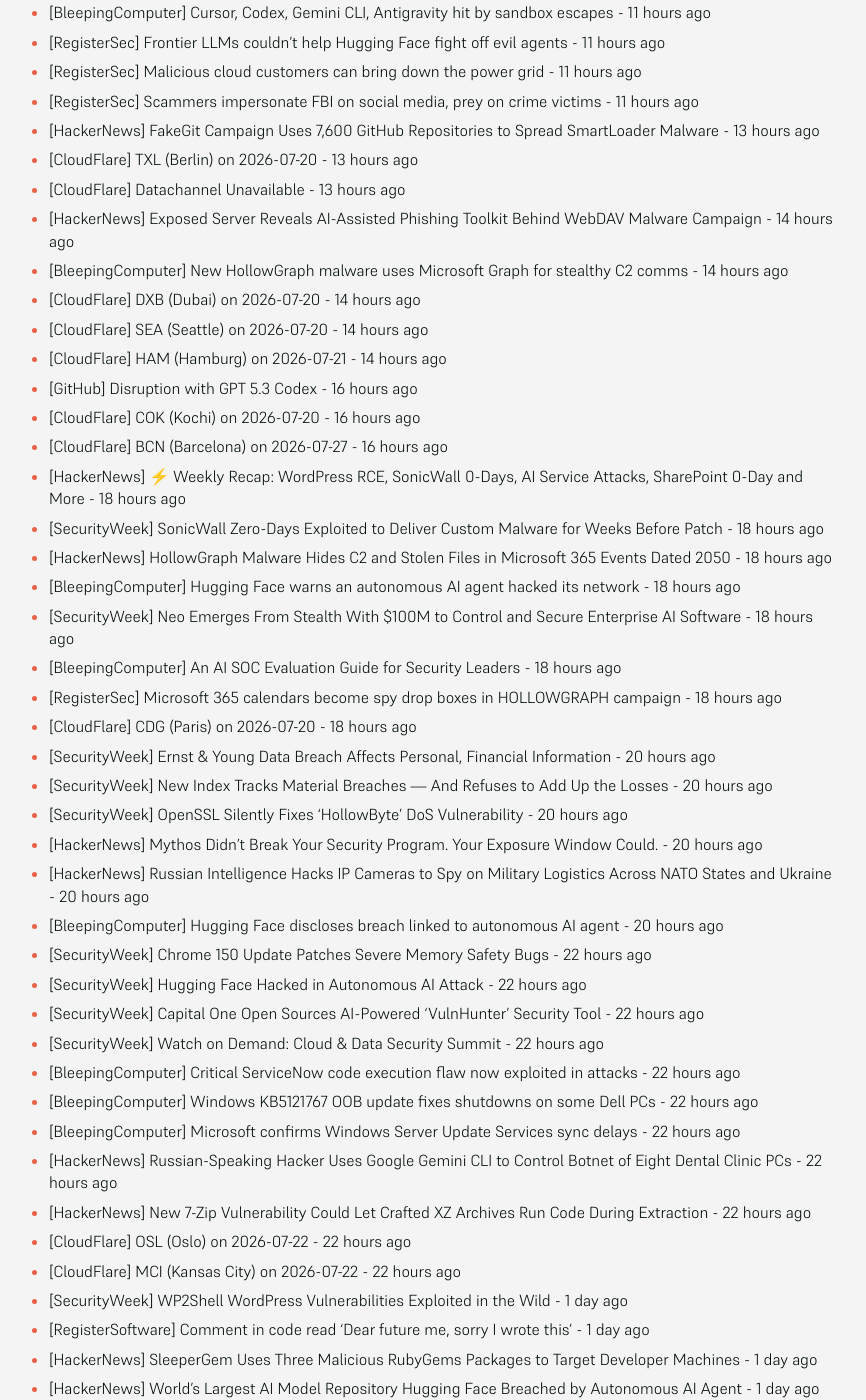
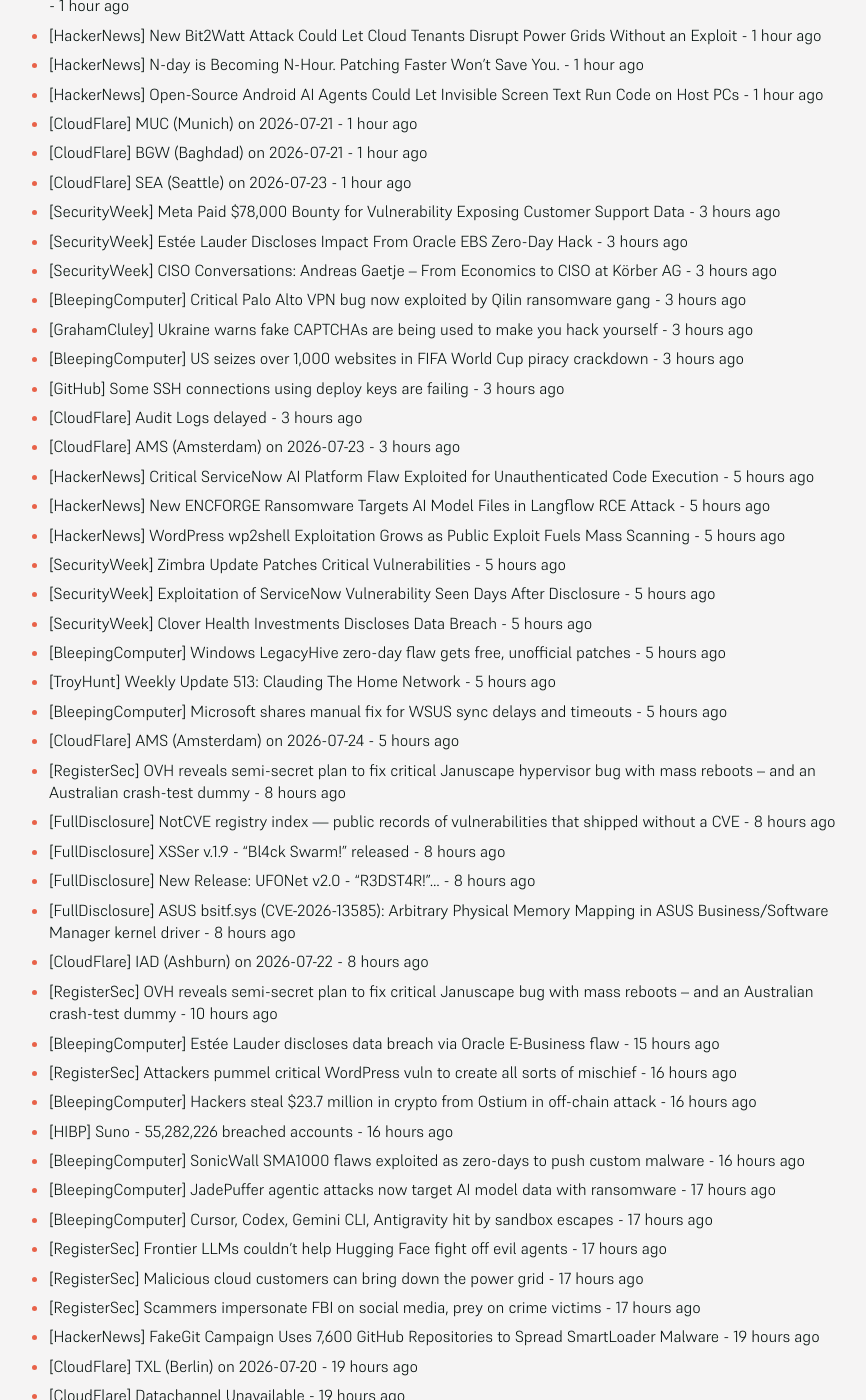
Before and after one commit to SecOpsNews/news, a Jekyll site: the page built from index.md, in a window 1280 px wide and 1400 px high, scrolled down 722 px. Shown: the whole window, without its empty margins (215-1081 px from the left). Built offline with Jekyll 4.4.1, drawn with Linux system fonts in a browser that asks for light colours; some of the changed text lies outside the part shown.

Commit message:
New Feed

```diff
--- a/index.md
+++ b/index.md
@@ -9,59 +9,97 @@ description: Latest Updates
 
 <!-- SecOps start -->
 
-- [RegisterSec] OVH reveals semi-secret plan to fix critical Januscape hypervisor bug with mass reboots – and an Australian crash-test dummy - 2 hours ago
-- [FullDisclosure] NotCVE registry index — public records of vulnerabilities that shipped without a CVE - 2 hours ago
-- [FullDisclosure] XSSer v.1.9 - "Bl4ck Swarm!" released - 2 hours ago
-- [FullDisclosure] New Release: UFONet v2.0 - "R3DST4R!"... - 2 hours ago
-- [FullDisclosure] ASUS bsitf.sys (CVE-2026-13585): Arbitrary Physical Memory Mapping in ASUS Business/Software Manager kernel driver - 2 hours ago
-- [CloudFlare] IAD (Ashburn) on 2026-07-22 - 2 hours ago
-- [RegisterSec] OVH reveals semi-secret plan to fix critical Januscape bug with mass reboots – and an Australian crash-test dummy - 4 hours ago
-- [BleepingComputer] Estée Lauder discloses data breach via Oracle E-Business flaw - 9 hours ago
-- [RegisterSec] Attackers pummel critical WordPress vuln to create all sorts of mischief - 10 hours ago
-- [BleepingComputer] Hackers steal $23.7 million in crypto from Ostium in off-chain attack - 10 hours ago
-- [HIBP] Suno - 55,282,226 breached accounts - 10 hours ago
-- [BleepingComputer] SonicWall SMA1000 flaws exploited as zero-days to push custom malware - 10 hours ago
-- [BleepingComputer] JadePuffer agentic attacks now target AI model data with ransomware - 11 hours ago
-- [BleepingComputer] Cursor, Codex, Gemini CLI, Antigravity hit by sandbox escapes - 11 hours ago
-- [RegisterSec] Frontier LLMs couldn't help Hugging Face fight off evil agents - 11 hours ago
-- [RegisterSec] Malicious cloud customers can bring down the power grid - 11 hours ago
-- [RegisterSec] Scammers impersonate FBI on social media, prey on crime victims - 11 hours ago
-- [HackerNews] FakeGit Campaign Uses 7,600 GitHub Repositories to Spread SmartLoader Malware - 13 hours ago
-- [CloudFlare] TXL (Berlin) on 2026-07-20 - 13 hours ago
-- [CloudFlare] Datachannel Unavailable - 13 hours ago
-- [HackerNews] Exposed Server Reveals AI-Assisted Phishing Toolkit Behind WebDAV Malware Campaign - 14 hours ago
-- [BleepingComputer] New HollowGraph malware uses Microsoft Graph for stealthy C2 comms - 14 hours ago
-- [CloudFlare] DXB (Dubai) on 2026-07-20 - 14 hours ago
-- [CloudFlare] SEA (Seattle) on 2026-07-20 - 14 hours ago
-- [CloudFlare] HAM (Hamburg) on 2026-07-21 - 14 hours ago
-- [GitHub] Disruption with GPT 5.3 Codex - 16 hours ago
-- [CloudFlare] COK (Kochi) on 2026-07-20 - 16 hours ago
-- [CloudFlare] BCN (Barcelona) on 2026-07-27 - 16 hours ago
-- [HackerNews] ⚡ Weekly Recap: WordPress RCE, SonicWall 0-Days, AI Service Attacks, SharePoint 0-Day and More - 18 hours ago
-- [SecurityWeek] SonicWall Zero-Days Exploited to Deliver Custom Malware for Weeks Before Patch - 18 hours ago
-- [HackerNews] HollowGraph Malware Hides C2 and Stolen Files in Microsoft 365 Events Dated 2050 - 18 hours ago
-- [BleepingComputer] Hugging Face warns an autonomous AI agent hacked its network - 18 hours ago
-- [SecurityWeek] Neo Emerges From Stealth With $100M to Control and Secure Enterprise AI Software - 18 hours ago
-- [BleepingComputer] An AI SOC Evaluation Guide for Security Leaders - 18 hours ago
-- [RegisterSec] Microsoft 365 calendars become spy drop boxes in HOLLOWGRAPH campaign - 18 hours ago
-- [CloudFlare] CDG (Paris) on 2026-07-20 - 18 hours ago
-- [SecurityWeek] Ernst & Young Data Breach Affects Personal, Financial Information - 20 hours ago
-- [SecurityWeek] New Index Tracks Material Breaches — And Refuses to Add Up the Losses - 20 hours ago
-- [SecurityWeek] OpenSSL Silently Fixes ‘HollowByte’ DoS Vulnerability - 20 hours ago
-- [HackerNews] Mythos Didn't Break Your Security Program. Your Exposure Window Could. - 20 hours ago
-- [HackerNews] Russian Intelligence Hacks IP Cameras to Spy on Military Logistics Across NATO States and Ukraine - 20 hours ago
-- [BleepingComputer] Hugging Face discloses breach linked to autonomous AI agent - 20 hours ago
-- [SecurityWeek] Chrome 150 Update Patches Severe Memory Safety Bugs - 22 hours ago
-- [SecurityWeek] Hugging Face Hacked in Autonomous AI Attack - 22 hours ago
-- [SecurityWeek] Capital One Open Sources AI-Powered ‘VulnHunter’ Security Tool - 22 hours ago
-- [SecurityWeek] Watch on Demand: Cloud & Data Security Summit - 22 hours ago
-- [BleepingComputer] Critical ServiceNow code execution flaw now exploited in attacks - 22 hours ago
-- [BleepingComputer] Windows KB5121767 OOB update fixes shutdowns on some Dell PCs - 22 hours ago
-- [BleepingComputer] Microsoft confirms Windows Server Update Services sync delays - 22 hours ago
-- [HackerNews] Russian-Speaking Hacker Uses Google Gemini CLI to Control Botnet of Eight Dental Clinic PCs - 22 hours ago
-- [HackerNews] New 7-Zip Vulnerability Could Let Crafted XZ Archives Run Code During Extraction - 22 hours ago
-- [CloudFlare] OSL (Oslo) on 2026-07-22 - 22 hours ago
-- [CloudFlare] MCI (Kansas City) on 2026-07-22 - 22 hours ago
+- [BleepingComputer] Closing the Identity Gaps in Critical Infrastructure Security - 3 minutes ago
+- [RegisterSec] Intel fortifies Foundry with an actual customer: Fortinet - 3 minutes ago
+- [RegisterSec] AI music platform Suno hits bum note as 55M users exposed in data breach, claims infosec expert - 3 minutes ago
+- [HackerNews] Zimbra Patches Critical SNMP Command Injection and Four XSS Vulnerabilities - 3 minutes ago
+- [HackerNews] Qilin Ransomware Attackers Exploit PAN-OS Authentication Bypass for Initial Access - 3 minutes ago
+- [HackerNews] Critical SharePoint RCE CVE-2026-50522 Under Active Exploitation After Public PoC - 3 minutes ago
+- [CloudFlare] AUS (Austin) on 2026-07-21 - 4 minutes ago
+- [CloudFlare] CDG (Paris) on 2026-07-21 - 4 minutes ago
+- [CloudFlare] EWR (Newark) on 2026-09-01 - 4 minutes ago
+- [SecurityWeek] New HollowGraph Malware Abuses Microsoft 365 Calendar for C&C Communication - 1 hour ago
+- [SecurityWeek] SecurityWeek Launches Critical Impact Awards to Recognize Excellence in Industrial Cybersecurity - 1 hour ago
+- [SecurityWeek] Empirical Security Raises $25 Million in Series A Funding - 1 hour ago
+- [RegisterSoftware] Some Mullvad VPN customers tunnel for exit after co-founder donates millions to populist party - 1 hour ago
+- [HackerNews] New Bit2Watt Attack Could Let Cloud Tenants Disrupt Power Grids Without an Exploit - 1 hour ago
+- [HackerNews] N-day is Becoming N-Hour. Patching Faster Won't Save You. - 1 hour ago
+- [HackerNews] Open-Source Android AI Agents Could Let Invisible Screen Text Run Code on Host PCs - 1 hour ago
+- [CloudFlare] MUC (Munich) on 2026-07-21 - 1 hour ago
+- [CloudFlare] BGW (Baghdad) on 2026-07-21 - 1 hour ago
+- [CloudFlare] SEA (Seattle) on 2026-07-23 - 1 hour ago
+- [SecurityWeek] Meta Paid $78,000 Bounty for Vulnerability Exposing Customer Support Data - 3 hours ago
+- [SecurityWeek] Estée Lauder Discloses Impact From Oracle EBS Zero-Day Hack - 3 hours ago
+- [SecurityWeek] CISO Conversations: Andreas Gaetje – From Economics to CISO at Körber AG - 3 hours ago
+- [BleepingComputer] Critical Palo Alto VPN bug now exploited by Qilin ransomware gang - 3 hours ago
+- [GrahamCluley] Ukraine warns fake CAPTCHAs are being used to make you hack yourself - 3 hours ago
+- [BleepingComputer] US seizes over 1,000 websites in FIFA World Cup piracy crackdown - 3 hours ago
+- [GitHub] Some SSH connections using deploy keys are failing - 3 hours ago
+- [CloudFlare] Audit Logs delayed - 3 hours ago
+- [CloudFlare] AMS (Amsterdam) on 2026-07-23 - 3 hours ago
+- [HackerNews] Critical ServiceNow AI Platform Flaw Exploited for Unauthenticated Code Execution - 5 hours ago
+- [HackerNews] New ENCFORGE Ransomware Targets AI Model Files in Langflow RCE Attack - 5 hours ago
+- [HackerNews] WordPress wp2shell Exploitation Grows as Public Exploit Fuels Mass Scanning - 5 hours ago
+- [SecurityWeek] Zimbra Update Patches Critical Vulnerabilities - 5 hours ago
+- [SecurityWeek] Exploitation of ServiceNow Vulnerability Seen Days After Disclosure - 5 hours ago
+- [SecurityWeek] Clover Health Investments Discloses Data Breach - 5 hours ago
+- [BleepingComputer] Windows LegacyHive zero-day flaw gets free, unofficial patches - 5 hours ago
+- [TroyHunt] Weekly Update 513: Clauding The Home Network - 5 hours ago
+- [BleepingComputer] Microsoft shares manual fix for WSUS sync delays and timeouts - 5 hours ago
+- [CloudFlare] AMS (Amsterdam) on 2026-07-24 - 5 hours ago
+- [RegisterSec] OVH reveals semi-secret plan to fix critical Januscape hypervisor bug with mass reboots – and an Australian crash-test dummy - 8 hours ago
+- [FullDisclosure] NotCVE registry index — public records of vulnerabilities that shipped without a CVE - 8 hours ago
+- [FullDisclosure] XSSer v.1.9 - "Bl4ck Swarm!" released - 8 hours ago
+- [FullDisclosure] New Release: UFONet v2.0 - "R3DST4R!"... - 8 hours ago
+- [FullDisclosure] ASUS bsitf.sys (CVE-2026-13585): Arbitrary Physical Memory Mapping in ASUS Business/Software Manager kernel driver - 8 hours ago
+- [CloudFlare] IAD (Ashburn) on 2026-07-22 - 8 hours ago
+- [RegisterSec] OVH reveals semi-secret plan to fix critical Januscape bug with mass reboots – and an Australian crash-test dummy - 10 hours ago
+- [BleepingComputer] Estée Lauder discloses data breach via Oracle E-Business flaw - 15 hours ago
+- [RegisterSec] Attackers pummel critical WordPress vuln to create all sorts of mischief - 16 hours ago
+- [BleepingComputer] Hackers steal $23.7 million in crypto from Ostium in off-chain attack - 16 hours ago
+- [HIBP] Suno - 55,282,226 breached accounts - 16 hours ago
+- [BleepingComputer] SonicWall SMA1000 flaws exploited as zero-days to push custom malware - 16 hours ago
+- [BleepingComputer] JadePuffer agentic attacks now target AI model data with ransomware - 17 hours ago
+- [BleepingComputer] Cursor, Codex, Gemini CLI, Antigravity hit by sandbox escapes - 17 hours ago
+- [RegisterSec] Frontier LLMs couldn't help Hugging Face fight off evil agents - 17 hours ago
+- [RegisterSec] Malicious cloud customers can bring down the power grid - 17 hours ago
+- [RegisterSec] Scammers impersonate FBI on social media, prey on crime victims - 17 hours ago
+- [HackerNews] FakeGit Campaign Uses 7,600 GitHub Repositories to Spread SmartLoader Malware - 19 hours ago
+- [CloudFlare] TXL (Berlin) on 2026-07-20 - 19 hours ago
+- [CloudFlare] Datachannel Unavailable - 19 hours ago
+- [HackerNews] Exposed Server Reveals AI-Assisted Phishing Toolkit Behind WebDAV Malware Campaign - 20 hours ago
+- [BleepingComputer] New HollowGraph malware uses Microsoft Graph for stealthy C2 comms - 20 hours ago
+- [CloudFlare] DXB (Dubai) on 2026-07-20 - 20 hours ago
+- [CloudFlare] SEA (Seattle) on 2026-07-20 - 20 hours ago
+- [CloudFlare] HAM (Hamburg) on 2026-07-21 - 20 hours ago
+- [GitHub] Disruption with GPT 5.3 Codex - 22 hours ago
+- [CloudFlare] COK (Kochi) on 2026-07-20 - 22 hours ago
+- [CloudFlare] BCN (Barcelona) on 2026-07-27 - 22 hours ago
+- [HackerNews] ⚡ Weekly Recap: WordPress RCE, SonicWall 0-Days, AI Service Attacks, SharePoint 0-Day and More - 1 day ago
+- [SecurityWeek] SonicWall Zero-Days Exploited to Deliver Custom Malware for Weeks Before Patch - 1 day ago
+- [HackerNews] HollowGraph Malware Hides C2 and Stolen Files in Microsoft 365 Events Dated 2050 - 1 day ago
+- [BleepingComputer] Hugging Face warns an autonomous AI agent hacked its network - 1 day ago
+- [SecurityWeek] Neo Emerges From Stealth With $100M to Control and Secure Enterprise AI Software - 1 day ago
+- [BleepingComputer] An AI SOC Evaluation Guide for Security Leaders - 1 day ago
+- [RegisterSec] Microsoft 365 calendars become spy drop boxes in HOLLOWGRAPH campaign - 1 day ago
+- [CloudFlare] CDG (Paris) on 2026-07-20 - 1 day ago
+- [SecurityWeek] Ernst & Young Data Breach Affects Personal, Financial Information - 1 day ago
+- [SecurityWeek] New Index Tracks Material Breaches — And Refuses to Add Up the Losses - 1 day ago
+- [SecurityWeek] OpenSSL Silently Fixes ‘HollowByte’ DoS Vulnerability - 1 day ago
+- [HackerNews] Mythos Didn't Break Your Security Program. Your Exposure Window Could. - 1 day ago
+- [HackerNews] Russian Intelligence Hacks IP Cameras to Spy on Military Logistics Across NATO States and Ukraine - 1 day ago
+- [BleepingComputer] Hugging Face discloses breach linked to autonomous AI agent - 1 day ago
+- [SecurityWeek] Chrome 150 Update Patches Severe Memory Safety Bugs - 1 day ago
+- [SecurityWeek] Hugging Face Hacked in Autonomous AI Attack - 1 day ago
+- [SecurityWeek] Capital One Open Sources AI-Powered ‘VulnHunter’ Security Tool - 1 day ago
+- [SecurityWeek] Watch on Demand: Cloud & Data Security Summit - 1 day ago
+- [BleepingComputer] Critical ServiceNow code execution flaw now exploited in attacks - 1 day ago
+- [BleepingComputer] Windows KB5121767 OOB update fixes shutdowns on some Dell PCs - 1 day ago
+- [BleepingComputer] Microsoft confirms Windows Server Update Services sync delays - 1 day ago
+- [HackerNews] Russian-Speaking Hacker Uses Google Gemini CLI to Control Botnet of Eight Dental Clinic PCs - 1 day ago
+- [HackerNews] New 7-Zip Vulnerability Could Let Crafted XZ Archives Run Code During Extraction - 1 day ago
+- [CloudFlare] OSL (Oslo) on 2026-07-22 - 1 day ago
+- [CloudFlare] MCI (Kansas City) on 2026-07-22 - 1 day ago
 - [SecurityWeek] WP2Shell WordPress Vulnerabilities Exploited in the Wild - 1 day ago
 - [RegisterSoftware] Comment in code read 'Dear future me, sorry I wrote this' - 1 day ago
 - [HackerNews] SleeperGem Uses Three Malicious RubyGems Packages to Target Developer Machines - 1 day ago
```
Also changed, not shown: other parts of index.md (+3 -3 lines).
